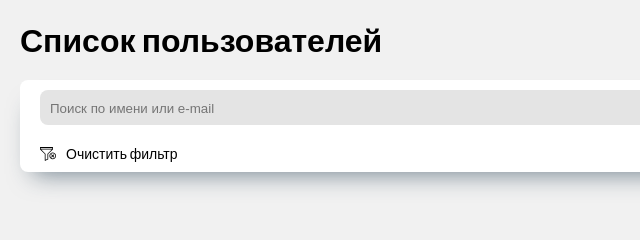
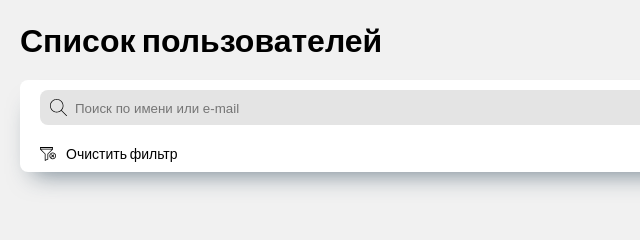
Before and after one commit to One7wo/Labmedia_test-task_html, a plain HTML site: page index.html in a window 1280 px wide. Shown: the top 240 px of the page, 0-640 px from the left. Drawn offline with Linux system fonts and the light colour scheme.

Commit message:
add search icon

```diff
--- a/css/style.scss
+++ b/css/style.scss
@@ -31,11 +31,13 @@ body {
     padding: 10px 20px;
     box-shadow: 0px 15px 25px -13px rgba(34, 60, 80, 0.6);
     &__field {
+        position: relative;
         input {
             width: 100%;
+
             height: 35px;
             border-radius: 8px;
-            padding-left: 10px;
+            padding-left: 35px;
             padding-top: 2px;
             background: #e4e4e4;
             outline: none;
@@ -48,6 +50,16 @@ body {
         }
         margin-bottom: 20px;
     }
+    &__field::before {
+        content: "";
+        position: absolute;
+        left: 10px;
+        top: 0;
+        bottom: 0;
+        width: 17px;
+        background: url("../svg/search\ \(2\).svg") center / contain no-repeat;
+    }
+
     &__clear-btn {
         display: flex;
         align-items: center;
```
Also changed, not shown: css/style.css, svg/search (2).svg (added).
